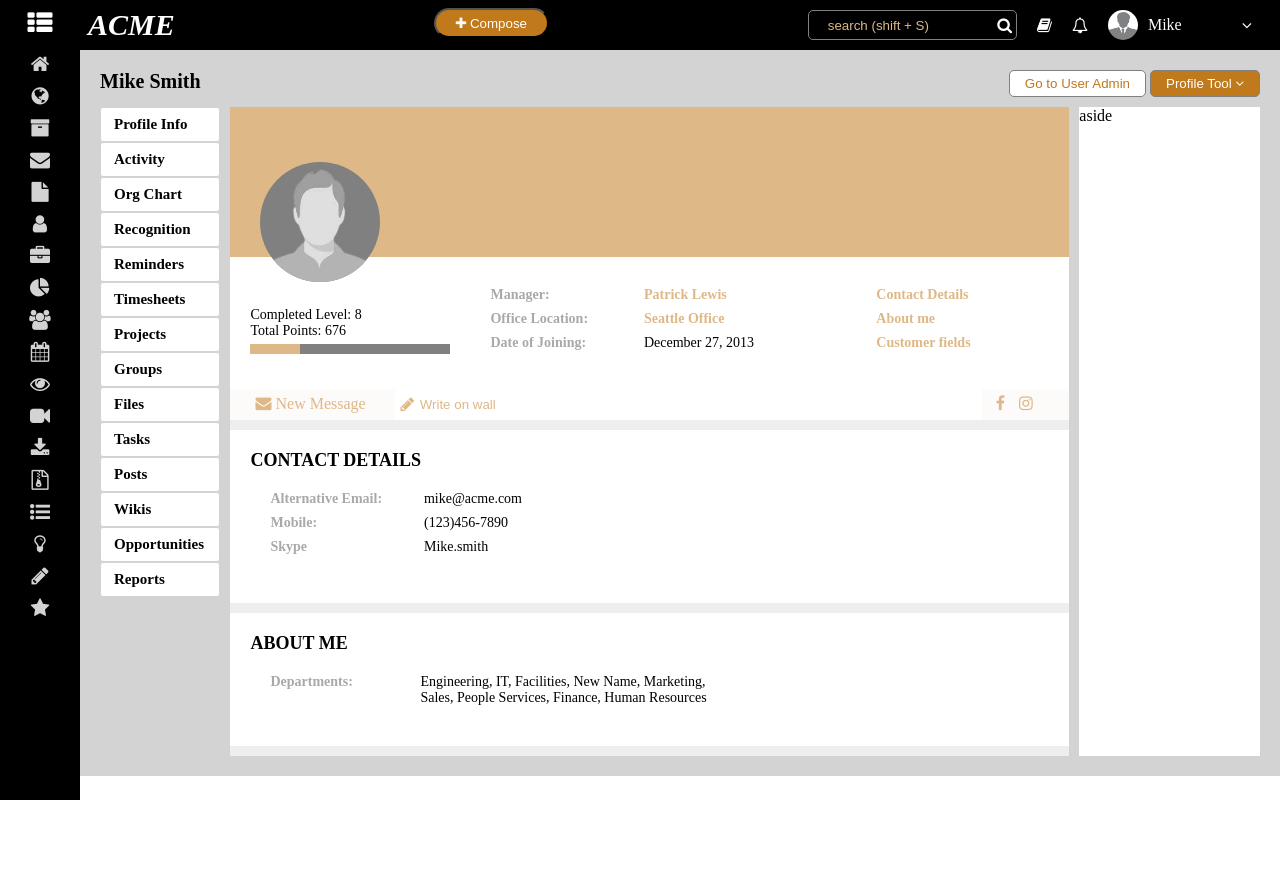
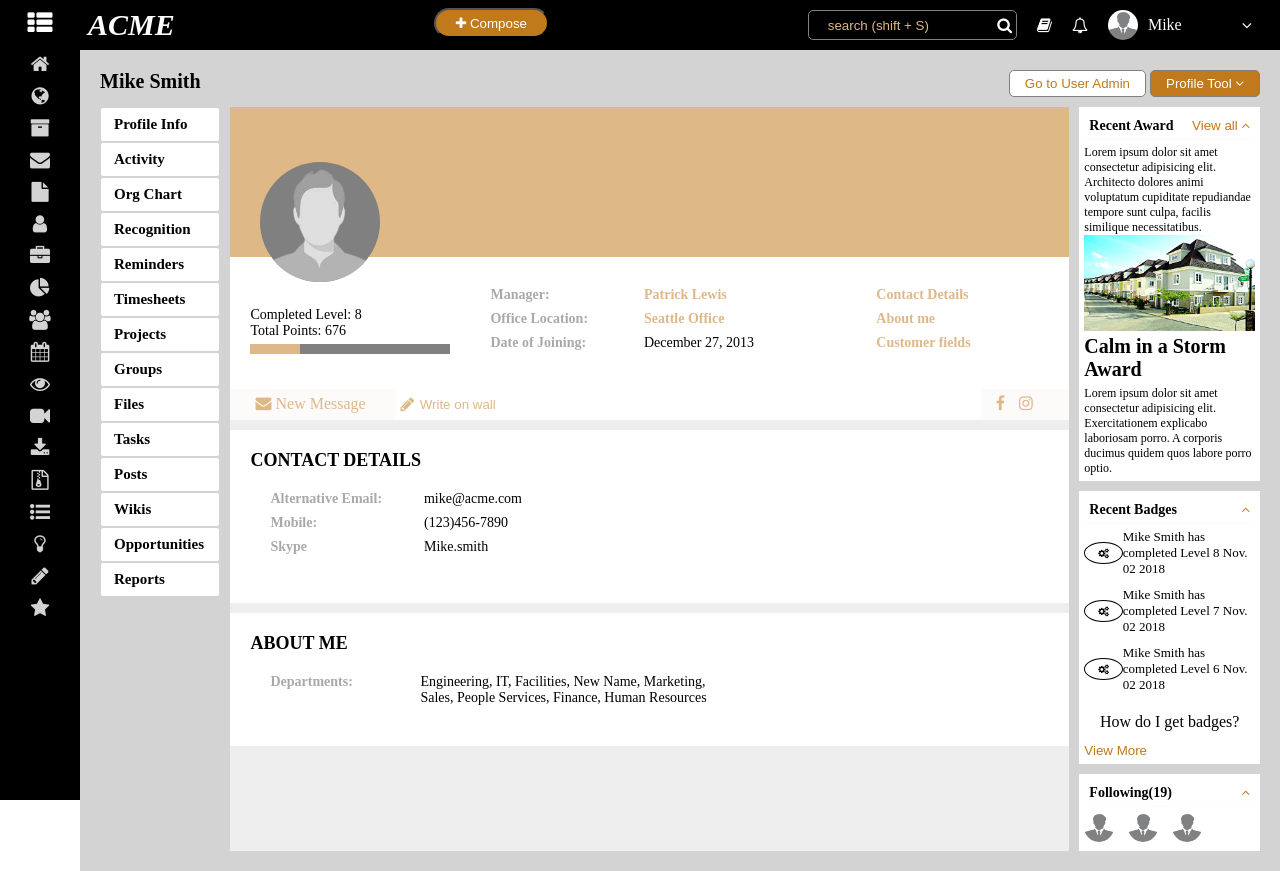
Before and after one commit to adamudev/student-class, a plain HTML site: page acme-profile-page.html in a window 1280 px wide. Before the commit the page ends 800 px from the top, so only its background shows below. Drawn offline with Linux system fonts and the light colour scheme.

Commit message:
add aside section

```diff
--- a/acme-profile-page.css
+++ b/acme-profile-page.css
@@ -145,13 +145,12 @@
 }
 
 .main-content {
-  background-color: #eee;
-  flex: 7;
-}
-
 .aside {
   background-color: #fff;
   flex: 3;
+}
+  background-color: #eee;
+  flex: 7;
 }
 
 .sidebar-nav {
@@ -303,6 +302,131 @@
   display: flex;
 }
 
+.aside {
+  background-color: transparent;
+  flex: 3;
+}
+
+.aside-top {
+  background-color: white;
+  margin-bottom: 10px;
+  padding: 5px;
+}
+
+.aside-header {
+  display: flex;
+  justify-content: space-between;
+  font-size: 12px;
+  margin-bottom: 5px;
+  padding: 5px;
+  border-bottom: 1px solid #fdfafa;
+}
+
+.aside-header button {
+  color: #c0791b;
+  border: none;
+  background-color: transparent;
+}
+
+.aside-info p {
+  font-size: 12px;
+}
+
+.aside-info h2 {
+  font-size: 20px;
+  margin-bottom: 5px;
+}
+
+.aside-info img {
+  width: 100%;
+}
+
+.aside-badges {
+  background-color: white;
+  padding: 5px;
+  margin-bottom: 10px;
+}
+
+.badges-header {
+  display: flex;
+  justify-content: space-between;
+  font-size: 12px;
+  margin-bottom: 5px;
+  padding: 5px;
+  border-bottom: 1px solid #fdfafa;
+}
+
+.badges-header button {
+  color: #c0791b;
+  border: none;
+  background-color: transparent;
+}
+
+.badges {
+  margin-bottom: 20px;
+}
+
+.badges div {
+  display: flex;
+  justify-content: space-between;
+  align-items: center;
+  margin-bottom: 10px;
+  font-size: 13px;
+}
+
+.badges div i {
+  flex: 1;
+  border: 1px solid black;
+  border-radius: 50%;
+  font-size: 10px;
+  padding: 5px;
+  display: flex;
+  justify-content: center;
+  align-items: center;
+}
+
+.badges div p {
+  flex: 5;
+}
+
+.badges-footer p {
+  text-align: center;
+  margin-bottom: 10px;
+}
+.badges-footer button {
+  text-align: left;
+  color: #c0791b;
+  border: none;
+  background-color: transparent;
+}
+
+.following {
+  background-color: white;
+  padding: 5px;
+}
+
+.following-header {
+  display: flex;
+  justify-content: space-between;
+  font-size: 12px;
+  margin-bottom: 5px;
+  padding: 5px;
+  border-bottom: 1px solid #fdfafa;
+}
+
+.following-header button {
+  color: #c0791b;
+  border: none;
+  background-color: transparent;
+}
+
+.following .images img {
+  width: 30px;
+  height: 30px;
+  border-radius: 50%;
+  margin-right: 10px;
+}
+
 
 
 
--- a/acme-profile-page.html
+++ b/acme-profile-page.html
@@ -137,7 +137,69 @@
                 </div>
               </div>
             </div>
-            <div class="aside">aside</div>
+            <div class="aside">
+              <div class="aside-top">
+                <div class="aside-header">
+                  <h3>Recent Award</h3>
+                  <button>View all <i class="fa fa-angle-up"></i></button>
+                </div>
+                <div class="aside-info">
+                  <p>
+                    Lorem ipsum dolor sit amet consectetur adipisicing elit.
+                    Architecto dolores animi voluptatum cupiditate repudiandae
+                    tempore sunt culpa, facilis similique necessitatibus.
+                  </p>
+                  <img src="estate1.jpg" alt="estate" />
+                  <h2>Calm in a Storm Award</h2>
+                  <p>
+                    Lorem ipsum dolor sit amet consectetur adipisicing elit.
+                    Exercitationem explicabo laboriosam porro. A corporis
+                    ducimus quidem quos labore porro optio.
+                  </p>
+                </div>
+              </div>
+              <div class="aside-badges">
+                <div class="badges-header">
+                  <h3>Recent Badges</h3>
+                  <button><i class="fa fa-angle-up"></i></button>
+                </div>
+                <div class="badges">
+                  <div>
+                    <i class="fa fa-cogs"></i>
+                    <p>
+                      Mike Smith has completed Level 8 <span>Nov. 02 2018</span>
+                    </p>
+                  </div>
+                  <div>
+                    <i class="fa fa-cogs"></i>
+                    <p>
+                      Mike Smith has completed Level 7 <span>Nov. 02 2018</span>
+                    </p>
+                  </div>
+                  <div>
+                    <i class="fa fa-cogs"></i>
+                    <p>
+                      Mike Smith has completed Level 6 <span>Nov. 02 2018</span>
+                    </p>
+                  </div>
+                </div>
+                <div class="badges-footer">
+                  <p>How do I get badges?</p>
+                  <button>View More</button>
+                </div>
+              </div>
+              <div class="following">
+                <div class="following-header">
+                  <h3>Following(19)</h3>
+                  <button><i class="fa fa-angle-up"></i></button>
+                </div>
+                <div class="images">
+                  <img src="mike.png" alt="mike" />
+                  <img src="mike.png" alt="mike" />
+                  <img src="mike.png" alt="mike" />
+                </div>
+              </div>
+            </div>
           </div>
         </div>
       </div>
```
Also changed, not shown: estate1.jpg (added).
